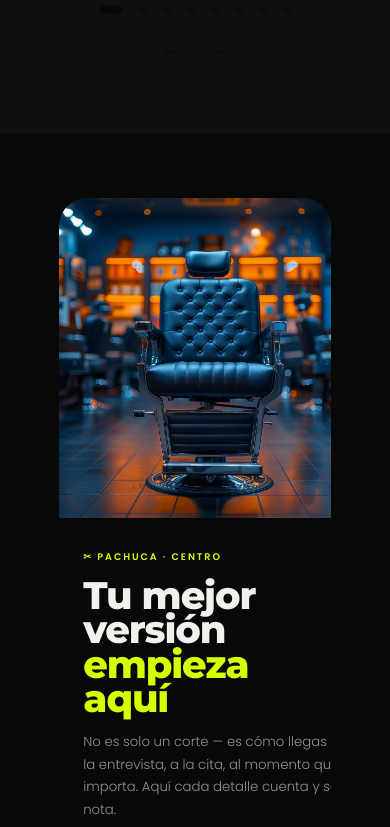
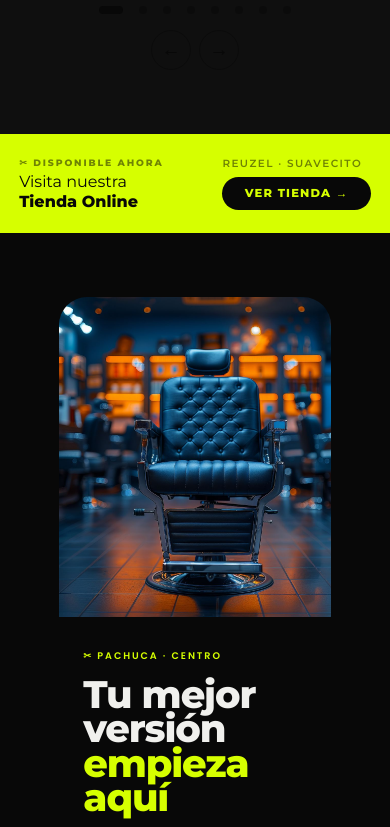
Before and after one commit to Jose1994sdfj/Jesus-Barberia, a plain HTML site: page index.html in a window 390 px wide. Shown: the part 4180-5007 px from the top of the page. Drawn offline with Linux system fonts and the light colour scheme.

Commit message:
Add store banner with call to action
Added a banner for the online store with a call to action.

```diff
--- a/index.html
+++ b/index.html
@@ -231,6 +231,7 @@ nav{
 .nav-drawer.open ul li:nth-child(1){ transition-delay:.06s; }
 .nav-drawer.open ul li:nth-child(2){ transition-delay:.12s; }
 .nav-drawer.open ul li:nth-child(3){ transition-delay:.18s; }
+.nav-drawer.open ul li:nth-child(4){ transition-delay:.24s; }
 .nav-drawer ul li a{
   display:block; padding:1.3rem 0;
   font-family:'Montserrat', sans-serif; font-weight:800;
@@ -1001,6 +1002,46 @@ footer{
 }
 #productosNav .carrusel-dot{ background:rgba(0,0,0,.25); }
 #productosNav .carrusel-dot.active{ background:var(--negro); }
+
+/* ─── BANNER CTA TIENDA ────────────────────────── */
+.tienda-cta-banner{
+  display:block; text-decoration:none;
+  background:var(--lima); transition:opacity .2s;
+}
+.tienda-cta-banner:hover{ opacity:.92; }
+.tienda-cta-inner{
+  display:flex; align-items:center; justify-content:space-between;
+  padding:1.8rem 2.5rem; gap:1.5rem;
+  max-width:1200px; margin:0 auto;
+}
+.tienda-cta-left{ display:flex; flex-direction:column; gap:.3rem; }
+.tienda-cta-tag{
+  font-size:.58rem; letter-spacing:.2em; text-transform:uppercase;
+  color:rgba(8,8,8,.5); font-weight:700; font-family:'Montserrat',sans-serif;
+}
+.tienda-cta-tit{
+  font-family:'Montserrat',sans-serif; font-size:1.25rem;
+  color:var(--negro); line-height:1.2; font-weight:400;
+}
+.tienda-cta-tit strong{ font-weight:900; }
+.tienda-cta-right{
+  display:flex; flex-direction:column; align-items:flex-end; gap:.4rem; flex-shrink:0;
+}
+.tienda-cta-marcas{
+  font-size:.65rem; letter-spacing:.14em; text-transform:uppercase;
+  color:rgba(8,8,8,.5); font-weight:600; font-family:'Montserrat',sans-serif;
+}
+.tienda-cta-arrow{
+  background:var(--negro); color:var(--lima);
+  font-family:'Montserrat',sans-serif; font-weight:800;
+  font-size:.72rem; letter-spacing:.1em; text-transform:uppercase;
+  padding:.6rem 1.4rem; border-radius:50px;
+}
+@media(max-width:768px){
+  .tienda-cta-inner{ padding:1.4rem 1.2rem; flex-wrap:wrap; }
+  .tienda-cta-tit{ font-size:1rem; }
+  .tienda-cta-right{ align-items:flex-start; }
+}
 .wa-float{
   position:fixed; bottom:1.8rem; right:1.8rem; z-index:300;
   display:flex; align-items:center; gap:.65rem;
@@ -1095,6 +1136,7 @@ footer{
   <ul class="nav-links">
     <li><a href="#servicios">Servicios</a></li>
     <li><a href="#cupones">Cupones</a></li>
+    <li><a href="tienda.html">🛍 Tienda</a></li>
     <li><a href="#contacto">Contacto</a></li>
   </ul>
   <a href="https://wa.me/527716682637?text=Hola%20Jes%C3%BAs%2C%20quiero%20agendar%20mi%20cita.%20%C2%BFTienes%20disponibilidad%3F"
@@ -1113,6 +1155,7 @@ footer{
   <ul>
     <li><a href="#servicios" class="nav-drawer-link">Servicios</a></li>
     <li><a href="#cupones" class="nav-drawer-link">Cupones</a></li>
+    <li><a href="tienda.html" class="nav-drawer-link">🛍 Tienda</a></li>
     <li><a href="#contacto" class="nav-drawer-link">Contacto</a></li>
   </ul>
   <a href="https://wa.me/527716682637?text=Hola%20Jes%C3%BAs%2C%20quiero%20agendar%20mi%20cita.%20%C2%BFTienes%20disponibilidad%3F"
@@ -1621,6 +1664,20 @@ footer{
   </div>
 </section>
 
+<!-- BANNER CTA TIENDA -->
+<a href="tienda.html" class="tienda-cta-banner" aria-label="Ir a la tienda de productos">
+  <div class="tienda-cta-inner">
+    <div class="tienda-cta-left">
+      <span class="tienda-cta-tag">✂ Disponible ahora</span>
+      <p class="tienda-cta-tit">Visita nuestra<br><strong>Tienda Online</strong></p>
+    </div>
+    <div class="tienda-cta-right">
+      <span class="tienda-cta-marcas">Reuzel · Suavecito</span>
+      <span class="tienda-cta-arrow">Ver tienda →</span>
+    </div>
+  </div>
+</a>
+
 <!-- BANNER IMAGEN + CTA -->
 <div style="background:var(--negro); padding:4rem 2.5rem;">
   <div class="promos-hero">
@@ -1726,6 +1783,7 @@ footer{
     <span class="ft-lnk">Afeitado Navaja — $150</span>
     <span class="ft-lnk">Infantil — $110</span>
     <span class="ft-lnk">Greca y Diseño — $250</span>
+    <a href="tienda.html" class="ft-lnk" style="color:var(--lima); margin-top:.5rem;">🛍 Tienda de Productos →</a>
   </div>
   <div class="ft-copy">
     <span>© 2026 Jesús Juárez · Barbería · Av. Francisco I. Madero 400-402, Centro, 42000 Pachuca de Soto, Hgo.</span>
```
